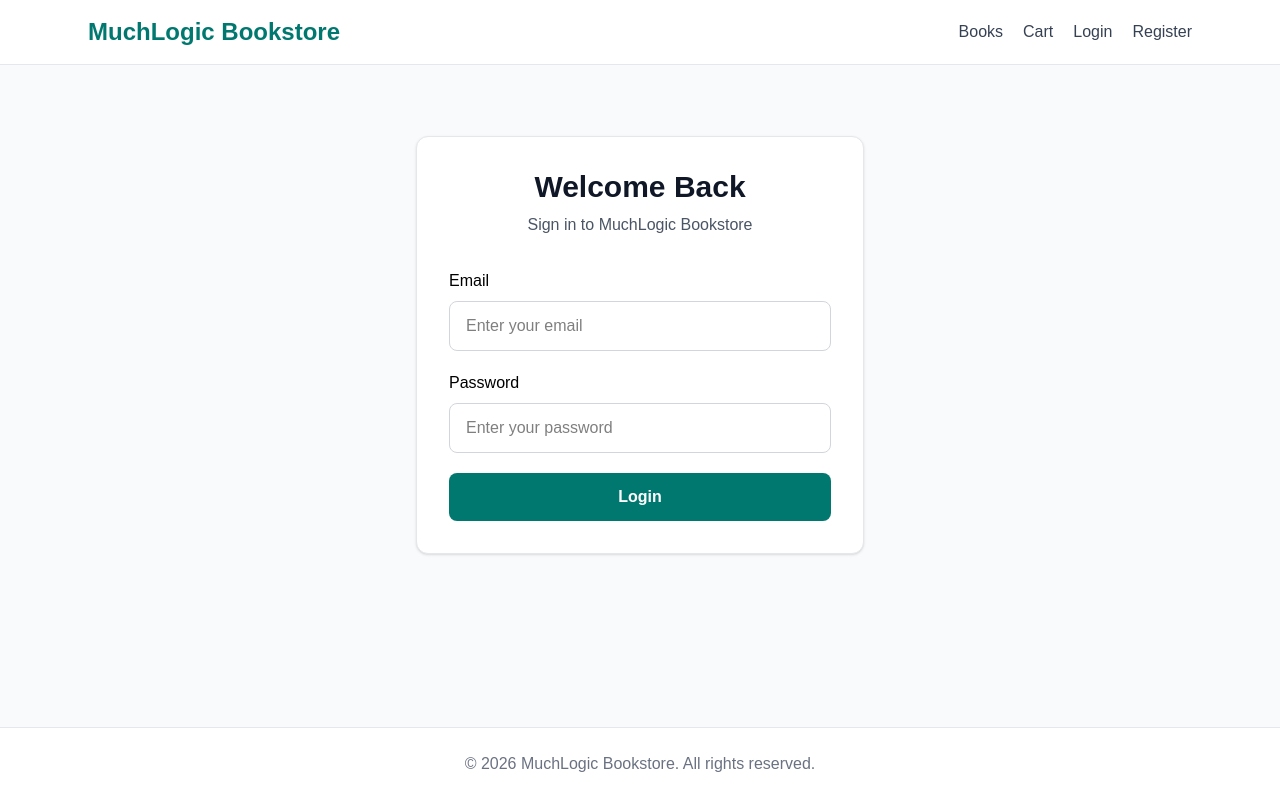
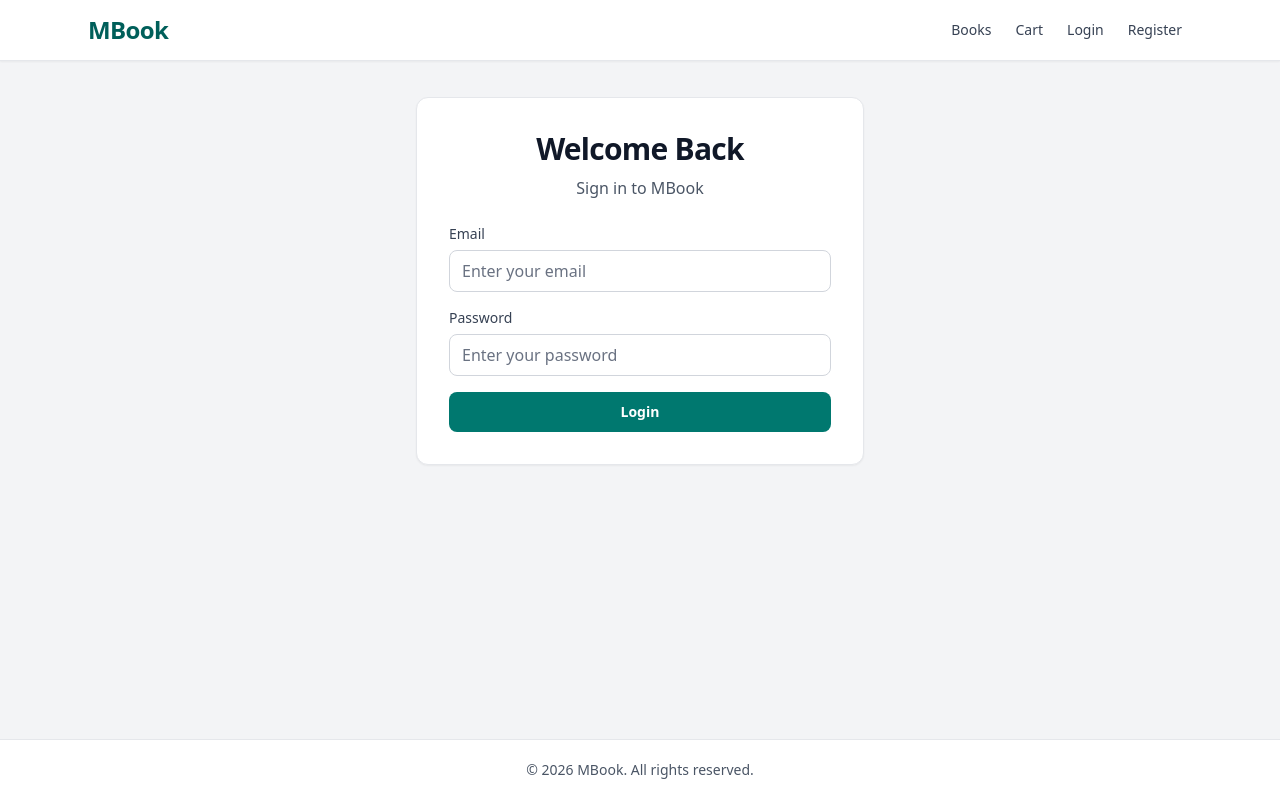
Before and after one commit to thisaraCPrasanga/bookstore_project, a React (Vite) app in the folder frontend-js/: page /login in a window 1280 px wide. Built offline with nearby package versions, Linux system fonts and the light colour scheme; no server answers.

Commit message:
style(frontend): finalize MBook branding and book covers

```diff
--- a/frontend-js/index.html
+++ b/frontend-js/index.html
@@ -4,7 +4,7 @@
     <meta charset="UTF-8" />
     <link rel="icon" type="image/svg+xml" href="/favicon.svg" />
     <meta name="viewport" content="width=device-width, initial-scale=1.0" />
-    <title>frontend-js</title>
+    <title>MBook</title>
   </head>
   <body>
     <div id="root"></div>
--- a/frontend-js/src/App.jsx
+++ b/frontend-js/src/App.jsx
@@ -36,28 +36,35 @@ import AdminUsers from "./pages/AdminUsers";
 function HomePage() {
   return (
     <>
-      <section className="bg-teal-700 px-6 py-20 text-center text-white">
-        <h1 className="text-4xl font-bold">
+      <section className="page-shell grid max-w-6xl grid-cols-[minmax(0,1fr)_auto] justify-items-start gap-2 pb-0 sm:gap-x-5 sm:pb-0">
+        <h1 className="page-title col-span-2 sm:col-span-1">
           Discover Your Next Favorite Book
         </h1>
 
-        <p className="mt-4 text-lg text-teal-100">
+        <p className="col-span-2 row-start-2 text-sm text-gray-600 sm:col-span-1 sm:text-base">
           Explore our collection of printed books and ebooks.
         </p>
 
         <a
           href="#books"
-          className="mt-8 inline-block rounded-lg bg-white px-6 py-3 font-semibold text-teal-800 hover:bg-gray-100"
+          className="button button-secondary col-start-1 row-start-3 self-center"
         >
           Browse Books
         </a>
+
+        <span
+          aria-hidden="true"
+          className="hero-books col-start-2 row-start-3 sm:row-span-3 sm:row-start-1"
+        >
+          <span />
+        </span>
       </section>
 
       <section
         id="books"
-        className="mx-auto max-w-6xl px-6 py-12"
+        className="page-shell max-w-6xl pt-5 sm:pt-6"
       >
-        <h2 className="text-2xl font-bold">
+        <h2 className="text-xl font-bold tracking-tight sm:text-2xl">
           Our Books
         </h2>
 
@@ -71,7 +78,7 @@ function HomePage() {
 function AdminRoute({ user, checkingUser, children }) {
   if (checkingUser) {
     return (
-      <p className="p-8 text-gray-600">
+      <p className="page-shell max-w-6xl text-sm text-gray-600">
         Checking admin access...
       </p>
     );
@@ -83,18 +90,18 @@ function AdminRoute({ user, checkingUser, children }) {
 
   if (user.role !== "ADMIN") {
     return (
-      <section className="mx-auto max-w-4xl px-6 py-12">
-        <h1 className="text-3xl font-bold text-red-600">
+      <section className="page-shell max-w-4xl">
+        <h1 className="page-title text-red-700">
           Access Denied
         </h1>
 
-        <p className="mt-4 text-gray-600">
+        <p className="mt-3 text-gray-600">
           Only administrators can access this page.
         </p>
 
         <Link
           to="/"
-          className="mt-5 inline-block text-teal-700 hover:underline"
+          className="button button-secondary mt-5"
         >
           Back to Home
         </Link>
@@ -169,25 +176,25 @@ function AppContent() {
   }
 
   return (
-    <div className="flex min-h-screen flex-col bg-gray-50">
+    <div className="flex min-h-screen flex-col bg-gray-100">
 
       {/* Navbar */}
-      <header className="border-b border-gray-200 bg-white">
-        <nav className="mx-auto flex max-w-6xl flex-wrap items-center justify-between gap-4 px-6 py-4">
+      <header className="border-b border-gray-200 bg-white shadow-xs">
+        <nav className="mx-auto flex max-w-6xl flex-wrap items-center justify-between gap-x-4 gap-y-1 px-4 py-3 sm:px-6">
 
           <Link
             to="/"
-            className="text-2xl font-bold text-teal-700"
+            className="inline-flex min-h-9 items-center rounded-lg text-xl font-bold tracking-tight text-teal-800 sm:text-2xl"
           >
-            MuchLogic Bookstore
+            MBook
           </Link>
 
-          <div className="flex flex-wrap items-center gap-5">
+          <div className="flex w-full flex-wrap items-center gap-1 sm:w-auto">
 
             {/* Public Navigation */}
             <Link
               to="/books"
-              className="text-gray-700 hover:text-teal-700"
+              className="nav-link"
             >
               Books
             </Link>
@@ -197,21 +204,21 @@ function AppContent() {
               <>
                 <Link
                   to="/cart"
-                  className="text-gray-700 hover:text-teal-700"
+                  className="nav-link"
                 >
                   Cart
                 </Link>
 
                 <Link
                   to="/my-orders"
-                  className="text-gray-700 hover:text-teal-700"
+                  className="nav-link"
                 >
                   My Orders
                 </Link>
 
                 <Link
                   to="/my-ebooks"
-                  className="text-gray-700 hover:text-teal-700"
+                  className="nav-link"
                 >
                   My Ebooks
                 </Link>
@@ -223,35 +230,35 @@ function AppContent() {
               <>
                 <Link
                   to="/admin"
-                  className="font-medium text-teal-700 hover:underline"
+                  className="nav-link"
                 >
                   Dashboard
                 </Link>
 
                 <Link
                   to="/admin/books"
-                  className="font-medium text-teal-700 hover:underline"
+                  className="nav-link"
                 >
                   Manage Books
                 </Link>
 
                 <Link
                   to="/admin/orders"
-                  className="font-medium text-teal-700 hover:underline"
+                  className="nav-link"
                 >
                   Manage Orders
                 </Link>
 
                 <Link
                   to="/admin/shipments"
-                  className="font-medium text-teal-700 hover:underline"
+                  className="nav-link"
                 >
                   Manage Shipments
                 </Link>
 
                 <Link
                   to="/admin/users"
-                  className="font-medium text-teal-700 hover:underline"
+                  className="nav-link"
                 >
                   Manage Users
                 </Link>
@@ -260,12 +267,12 @@ function AppContent() {
 
             {/* Authentication Navigation */}
             {checkingUser ? (
-              <span className="text-gray-500">
+              <span className="px-2.5 text-sm text-gray-500">
                 Checking...
               </span>
             ) : user ? (
               <>
-                <span className="font-medium text-gray-700">
+                <span className="px-2.5 py-1.5 text-sm font-medium wrap-anywhere text-gray-700">
                   Hi, {user.firstName || user.email}
                 </span>
 
@@ -273,7 +280,7 @@ function AppContent() {
                   type="button"
                   onClick={handleLogout}
                   disabled={loggingOut}
-                  className="rounded-lg bg-red-600 px-4 py-2 text-white hover:bg-red-700 disabled:opacity-50"
+                  className="button button-secondary ml-1 min-h-9"
                 >
                   {loggingOut
                     ? "Logging out..."
@@ -284,21 +291,21 @@ function AppContent() {
               <>
                 <Link
                   to="/cart"
-                  className="text-gray-700 hover:text-teal-700"
+                  className="nav-link"
                 >
                   Cart
                 </Link>
 
                 <Link
                   to="/login"
-                  className="text-gray-700 hover:text-teal-700"
+                  className="nav-link"
                 >
                   Login
                 </Link>
 
                 <Link
                   to="/register"
-                  className="text-gray-700 hover:text-teal-700"
+                  className="nav-link"
                 >
                   Register
                 </Link>
@@ -310,7 +317,7 @@ function AppContent() {
         {logoutError && (
           <p
             role="alert"
-            className="pb-3 text-center text-red-600"
+            className="alert-error mx-4 mb-3 sm:mx-auto sm:w-fit"
           >
             {logoutError}
           </p>
@@ -447,9 +454,9 @@ function AppContent() {
       </main>
 
       {/* Footer */}
-      <footer className="border-t border-gray-200 bg-white py-6 text-center text-gray-500">
+      <footer className="border-t border-gray-200 bg-white px-4 py-5 text-center text-sm text-gray-600">
         <p>
-          © 2026 MuchLogic Bookstore. All rights reserved.
+          © 2026 MBook. All rights reserved.
         </p>
       </footer>
     </div>
--- a/frontend-js/src/index.css
+++ b/frontend-js/src/index.css
@@ -1,7 +1,183 @@
 @import "tailwindcss";
 
-body {
-  margin: 0;
-  min-width: 320px;
-  font-family: Arial, sans-serif;
+@layer base {
+  body {
+    min-width: 320px;
+    color: var(--color-gray-900);
+    font-family: system-ui, sans-serif;
+  }
+
+  :where(a, button, input, select, textarea):focus-visible {
+    outline: 2px solid var(--color-teal-700);
+    outline-offset: 3px;
+  }
 }
+
+@layer components {
+  .page-shell {
+    @apply mx-auto w-full px-4 py-7 sm:px-6 sm:py-9;
+  }
+
+  .page-title {
+    @apply text-2xl leading-tight font-bold tracking-tight sm:text-3xl;
+    overflow-wrap: anywhere;
+  }
+
+  .surface {
+    @apply rounded-xl border border-gray-200 bg-white shadow-xs;
+  }
+
+  .button {
+    @apply inline-flex min-h-10 items-center justify-center rounded-lg border border-transparent px-4 py-2 text-center text-sm font-semibold;
+  }
+
+  .button:disabled {
+    @apply cursor-not-allowed opacity-50;
+  }
+
+  .button-primary {
+    @apply bg-teal-700 text-white;
+  }
+
+  .button-primary:enabled:hover,
+  a.button-primary:hover {
+    @apply bg-teal-800;
+  }
+
+  .button-secondary {
+    @apply border-gray-300 bg-white text-gray-700;
+  }
+
+  .button-secondary:enabled:hover,
+  a.button-secondary:hover {
+    @apply border-teal-700 bg-teal-50 text-teal-800;
+  }
+
+  .button-danger {
+    @apply border-red-200 bg-white text-red-700;
+  }
+
+  .button-danger:enabled:hover {
+    @apply border-red-300 bg-red-50;
+  }
+
+  .form-label {
+    @apply mb-1.5 block text-sm font-medium text-gray-700;
+  }
+
+  .form-field,
+  .admin-book-form :is(input, select, textarea) {
+    @apply min-h-10 min-w-0 rounded-lg border border-gray-300 bg-white px-3 py-2;
+  }
+
+  .form-field:disabled,
+  .form-field[readonly] {
+    @apply bg-gray-100 text-gray-600;
+  }
+
+  .form-field::placeholder {
+    @apply text-gray-500;
+  }
+
+  .alert-error,
+  .alert-success,
+  .alert-warning {
+    @apply rounded-lg border px-3.5 py-2.5 text-sm;
+    overflow-wrap: anywhere;
+  }
+
+  .alert-error {
+    @apply border-red-200 bg-red-50 text-red-800;
+  }
+
+  .alert-success {
+    @apply border-green-200 bg-green-50 text-green-800;
+  }
+
+  .alert-warning {
+    @apply border-amber-200 bg-amber-50 text-amber-800;
+  }
+
+  .pagination {
+    @apply mt-6 flex flex-wrap items-center justify-center gap-2 text-sm text-gray-700 sm:gap-4;
+  }
+
+  .nav-link {
+    @apply inline-flex min-h-9 items-center rounded-lg px-2.5 py-1.5 text-sm font-medium text-gray-700;
+  }
+
+  .nav-link:hover {
+    @apply bg-teal-50 text-teal-800;
+  }
+
+  .hero-books {
+    @apply flex items-end gap-1.5 self-center rounded-xl bg-teal-50 px-3 py-2 sm:gap-2 sm:px-6 sm:py-4;
+  }
+
+  .hero-books::before,
+  .hero-books > span,
+  .hero-books::after {
+    @apply w-3.5 rounded-sm border-b-2 border-l-2 border-b-white/70 border-l-black/10 shadow-xs sm:w-5;
+  }
+
+  .hero-books::before,
+  .hero-books::after {
+    content: "";
+  }
+
+  .hero-books::before {
+    @apply h-7 bg-teal-200 sm:h-12;
+  }
+
+  .hero-books > span {
+    @apply h-9 bg-teal-700 sm:h-16;
+  }
+
+  .hero-books::after {
+    @apply h-8 origin-bottom-left rotate-8 bg-amber-200 sm:h-13;
+  }
+
+  .book-cover {
+    @apply relative flex h-64 w-full items-center justify-center rounded-lg bg-gray-50 p-2;
+  }
+
+  .book-cover::before,
+  .book-cover::after {
+    @apply pointer-events-none absolute;
+    content: "";
+  }
+
+  .book-cover::before {
+    @apply h-16 w-12 rounded-md border border-b-4 border-l-4 border-teal-200 border-b-teal-100 border-l-teal-300 bg-teal-50 shadow-xs;
+  }
+
+  .book-cover::after {
+    @apply h-1.5 w-4 -translate-y-2 border-y border-teal-300;
+  }
+
+  .book-cover > img {
+    /* Empty-alt images have no intrinsic height when the source fails. */
+    @apply relative z-1 h-auto max-h-full w-full object-contain;
+    background-color: inherit;
+  }
+
+  .table-scroll {
+    overflow-x: auto;
+  }
+
+  .admin-table {
+    @apply w-full min-w-[36rem] text-left text-sm;
+  }
+
+  .admin-table th {
+    @apply whitespace-nowrap bg-gray-50 text-xs font-semibold text-gray-700;
+  }
+
+  .admin-table tbody tr:hover {
+    @apply bg-gray-50;
+  }
+
+  .status-label {
+    @apply inline-block rounded-full bg-gray-100 px-2.5 py-1 text-xs font-medium whitespace-nowrap text-gray-700;
+  }
+}
--- a/frontend-js/src/pages/AdminDashboard.jsx
+++ b/frontend-js/src/pages/AdminDashboard.jsx
@@ -46,17 +46,17 @@ export default function AdminDashboard() {
   }, []);
 
   if (loading) {
-    return <p className="p-8">Loading Dashboard...</p>;
+    return <p className="page-shell max-w-6xl text-sm text-gray-600">Loading Dashboard...</p>;
   }
 
   if (error) {
     return (
-      <section className="mx-auto max-w-6xl px-6 py-12">
-        <h1 className="text-3xl font-bold">
+      <section className="page-shell max-w-6xl">
+        <h1 className="page-title">
           Admin Dashboard
         </h1>
 
-        <p role="alert" className="mt-6 text-red-600">
+        <p role="alert" className="alert-error mt-5">
           {error}
         </p>
 
@@ -71,7 +71,7 @@ export default function AdminDashboard() {
   }
 
   if (!stats) {
-    return <p className="p-8">Dashboard unavailable.</p>;
+    return <p className="page-shell max-w-6xl text-sm text-gray-600">Dashboard unavailable.</p>;
   }
 
   const pendingOrders =
@@ -80,64 +80,64 @@ export default function AdminDashboard() {
   const lowStockCount = stats.lowStockBooks.length;
 
   return (
-    <section className="mx-auto max-w-6xl px-6 py-12">
+    <section className="page-shell max-w-6xl">
 
       {/* Page Header */}
       <div>
-        <h1 className="text-3xl font-bold text-gray-900">
+        <h1 className="page-title">
           Admin Dashboard
         </h1>
 
         <p className="mt-2 text-gray-600">
-          Welcome to MuchLogic Bookstore Administration
+          Welcome to MBook Administration
         </p>
       </div>
 
       {/* Statistics Cards */}
-      <div className="mt-8 grid gap-6 sm:grid-cols-2 lg:grid-cols-4">
+      <div className="mt-5 grid gap-3 sm:grid-cols-2 lg:grid-cols-4">
 
-        <div className="rounded-xl bg-white p-6 shadow-sm">
-          <p className="text-gray-500">Total Orders</p>
+        <div className="surface min-w-0 p-4 sm:p-5">
+          <p className="text-sm font-medium text-gray-600">Total Orders</p>
 
-          <h2 className="mt-3 text-3xl font-bold text-gray-900">
+          <h2 className="mt-2 text-2xl font-bold tabular-nums">
             {stats.totalOrders}
           </h2>
         </div>
 
-        <div className="rounded-xl bg-white p-6 shadow-sm">
-          <p className="text-gray-500">Paid Orders</p>
+        <div className="surface min-w-0 p-4 sm:p-5">
+          <p className="text-sm font-medium text-gray-600">Paid Orders</p>
 
-          <h2 className="mt-3 text-3xl font-bold text-teal-700">
+          <h2 className="mt-2 text-2xl font-bold text-teal-800 tabular-nums">
             {stats.paidOrders}
           </h2>
         </div>
 
-        <div className="rounded-xl bg-white p-6 shadow-sm">
-          <p className="text-gray-500">Total Sales</p>
+        <div className="surface min-w-0 p-4 sm:p-5">
+          <p className="text-sm font-medium text-gray-600">Total Sales</p>
 
-          <h2 className="mt-3 text-2xl font-bold text-teal-700">
+          <h2 className="mt-2 text-2xl font-bold wrap-anywhere text-teal-800 tabular-nums">
             {stats.currency === "LKR" ? "Rs." : stats.currency}{" "}
             {Number(stats.totalSales).toFixed(2)}
           </h2>
         </div>
 
-        <div className="rounded-xl bg-white p-6 shadow-sm">
-          <p className="text-gray-500">Low Stock Books</p>
+        <div className="surface min-w-0 p-4 sm:p-5">
+          <p className="text-sm font-medium text-gray-600">Low Stock Books</p>
 
-          <h2 className="mt-3 text-3xl font-bold text-red-600">
+          <h2 className="mt-2 text-2xl font-bold text-red-700 tabular-nums">
             {lowStockCount}
           </h2>
         </div>
       </div>
 
       {/* Orders Summary */}
-      <div className="mt-8 rounded-xl bg-white p-6 shadow-sm">
+      <div className="surface mt-5 p-4 sm:p-6">
         <h2 className="text-xl font-bold">
           Orders Summary
         </h2>
 
         <div className="mt-5 grid gap-4 sm:grid-cols-2">
-          <div className="rounded-lg bg-amber-50 p-5">
+          <div className="rounded-lg border border-amber-100 bg-amber-50 p-4">
             <p className="text-gray-600">
               Pending Payments
             </p>
@@ -147,7 +147,7 @@ export default function AdminDashboard() {
             </p>
           </div>
 
-          <div className="rounded-lg bg-gray-100 p-5">
+          <div className="rounded-lg border border-gray-200 bg-gray-50 p-4">
             <p className="text-gray-600">
               Processing Orders
             </p>
@@ -160,7 +160,7 @@ export default function AdminDashboard() {
       </div>
 
       {/* Low Stock Books */}
-      <div className="mt-8 rounded-xl bg-white p-6 shadow-sm">
+      <div className="surface mt-5 p-4 sm:p-6">
         <h2 className="text-xl font-bold">
           Low Stock Alerts
         </h2>
@@ -179,7 +179,7 @@ export default function AdminDashboard() {
             {stats.lowStockBooks.map((book) => (
               <div
                 key={book.bookId}
-                className="flex flex-wrap items-center justify-between gap-4 border-b border-gray-200 pb-4"
+                className="flex flex-wrap items-center justify-between gap-3 border-b border-gray-200 pb-3 wrap-anywhere last:border-0 last:pb-0"
               >
                 <div>
                   <Link
@@ -194,7 +194,7 @@ export default function AdminDashboard() {
                   </p>
                 </div>
 
-                <span className="rounded-lg bg-red-50 px-4 py-2 font-medium text-red-700">
+                <span className="status-label bg-red-50 text-red-800">
                   Stock: {book.stock}
                 </span>
               </div>
--- a/frontend-js/src/pages/Login.jsx
+++ b/frontend-js/src/pages/Login.jsx
@@ -38,27 +38,27 @@ export default function Login() {
   }
 
   return (
-    <section className="flex min-h-[70vh] items-center justify-center px-6 py-12">
-      <div className="w-full max-w-md rounded-xl border border-gray-200 bg-white p-8 shadow-sm">
+    <section className="page-shell flex max-w-6xl justify-center">
+      <div className="surface w-full max-w-md p-5 sm:p-8">
 
-        <h1 className="text-center text-3xl font-bold text-gray-900">
+        <h1 className="page-title text-center">
           Welcome Back
         </h1>
 
         <p className="mt-2 text-center text-gray-600">
-          Sign in to MuchLogic Bookstore
+          Sign in to MBook
         </p>
 
         {error && (
-          <p role="alert" className="mt-5 rounded-lg bg-red-50 p-3 text-sm text-red-700">
+          <p role="alert" className="alert-error mt-5">
             {error}
           </p>
         )}
 
-        <form onSubmit={handleLogin} className="mt-8 space-y-5">
+        <form onSubmit={handleLogin} className="mt-6 space-y-4">
 
           <div>
-            <label htmlFor="email" className="mb-2 block font-medium">
+            <label htmlFor="email" className="form-label">
               Email
             </label>
 
@@ -70,12 +70,12 @@ export default function Login() {
               value={email}
               onChange={(event) => setEmail(event.target.value)}
               placeholder="Enter your email"
-              className="w-full rounded-lg border border-gray-300 px-4 py-3"
+              className="form-field w-full"
             />
           </div>
 
           <div>
-            <label htmlFor="password" className="mb-2 block font-medium">
+            <label htmlFor="password" className="form-label">
               Password
             </label>
 
@@ -87,14 +87,14 @@ export default function Login() {
               value={password}
               onChange={(event) => setPassword(event.target.value)}
               placeholder="Enter your password"
-              className="w-full rounded-lg border border-gray-300 px-4 py-3"
+              className="form-field w-full"
             />
           </div>
 
           <button
             type="submit"
             disabled={loading}
-            className="w-full rounded-lg bg-teal-700 px-6 py-3 font-semibold text-white hover:bg-teal-800 disabled:opacity-50"
+            className="button button-primary w-full"
           >
             {loading ? "Signing in..." : "Login"}
           </button>
--- a/frontend-js/src/pages/Register.jsx
+++ b/frontend-js/src/pages/Register.jsx
@@ -55,27 +55,27 @@ export default function Register() {
   }
 
   return (
-    <section className="flex min-h-[70vh] items-center justify-center px-6 py-12">
-      <div className="w-full max-w-md rounded-xl border border-gray-200 bg-white p-8 shadow-sm">
+    <section className="page-shell flex max-w-6xl justify-center">
+      <div className="surface w-full max-w-md p-5 sm:p-8">
 
-        <h1 className="text-center text-3xl font-bold">
+        <h1 className="page-title text-center">
           Create Account
         </h1>
 
         <p className="mt-2 text-center text-gray-600">
-          Join MuchLogic Bookstore
+          Join MBook
         </p>
 
         {error && (
-          <p role="alert" className="mt-5 rounded-lg bg-red-50 p-3 text-red-700">
+          <p role="alert" className="alert-error mt-5">
             {error}
           </p>
         )}
 
-        <form onSubmit={handleRegister} className="mt-8 space-y-5">
+        <form onSubmit={handleRegister} className="mt-6 space-y-4">
 
           <div>
-            <label htmlFor="firstName" className="mb-2 block font-medium">
+            <label htmlFor="firstName" className="form-label">
               First Name
             </label>
 
@@ -87,12 +87,12 @@ export default function Register() {
               autoComplete="given-name"
               value={firstName}
               onChange={(event) => setFirstName(event.target.value)}
-              className="w-full rounded-lg border border-gray-300 px-4 py-3"
+              className="form-field w-full"
             />
           </div>
 
           <div>
-            <label htmlFor="lastName" className="mb-2 block font-medium">
+            <label htmlFor="lastName" className="form-label">
               Last Name
             </label>
 
@@ -104,12 +104,12 @@ export default function Register() {
               autoComplete="family-name"
               value={lastName}
               onChange={(event) => setLastName(event.target.value)}
-              className="w-full rounded-lg border border-gray-300 px-4 py-3"
+              className="form-field w-full"
             />
           </div>
 
           <div>
-            <label htmlFor="email" className="mb-2 block font-medium">
+            <label htmlFor="email" className="form-label">
               Email
             </label>
 
@@ -121,12 +121,12 @@ export default function Register() {
               autoComplete="email"
               value={email}
               onChange={(event) => setEmail(event.target.value)}
-              className="w-full rounded-lg border border-gray-300 px-4 py-3"
+              className="form-field w-full"
             />
           </div>
 
           <div>
-            <label htmlFor="password" className="mb-2 block font-medium">
+            <label htmlFor="password" className="form-label">
               Password
             </label>
 
@@ -139,12 +139,12 @@ export default function Register() {
               autoComplete="new-password"
               value={password}
               onChange={(event) => setPassword(event.target.value)}
-              className="w-full rounded-lg border border-gray-300 px-4 py-3"
+              className="form-field w-full"
             />
           </div>
 
           <div>
-            <label htmlFor="confirmPassword" className="mb-2 block font-medium">
+            <label htmlFor="confirmPassword" className="form-label">
               Confirm Password
             </label>
 
@@ -157,14 +157,14 @@ export default function Register() {
               autoComplete="new-password"
               value={confirmPassword}
               onChange={(event) => setConfirmPassword(event.target.value)}
-              className="w-full rounded-lg border border-gray-300 px-4 py-3"
+              className="form-field w-full"
             />
           </div>
 
           <button
             type="submit"
             disabled={loading}
-            className="w-full rounded-lg bg-teal-700 px-6 py-3 font-semibold text-white hover:bg-teal-800 disabled:opacity-50"
+            className="button button-primary w-full"
           >
             {loading ? "Creating Account..." : "Register"}
           </button>
```
Also changed, not shown: frontend-js/src/pages/BookDetails.jsx (+13 -21 lines), frontend-js/src/pages/BookList.jsx (+30 -36 lines).
